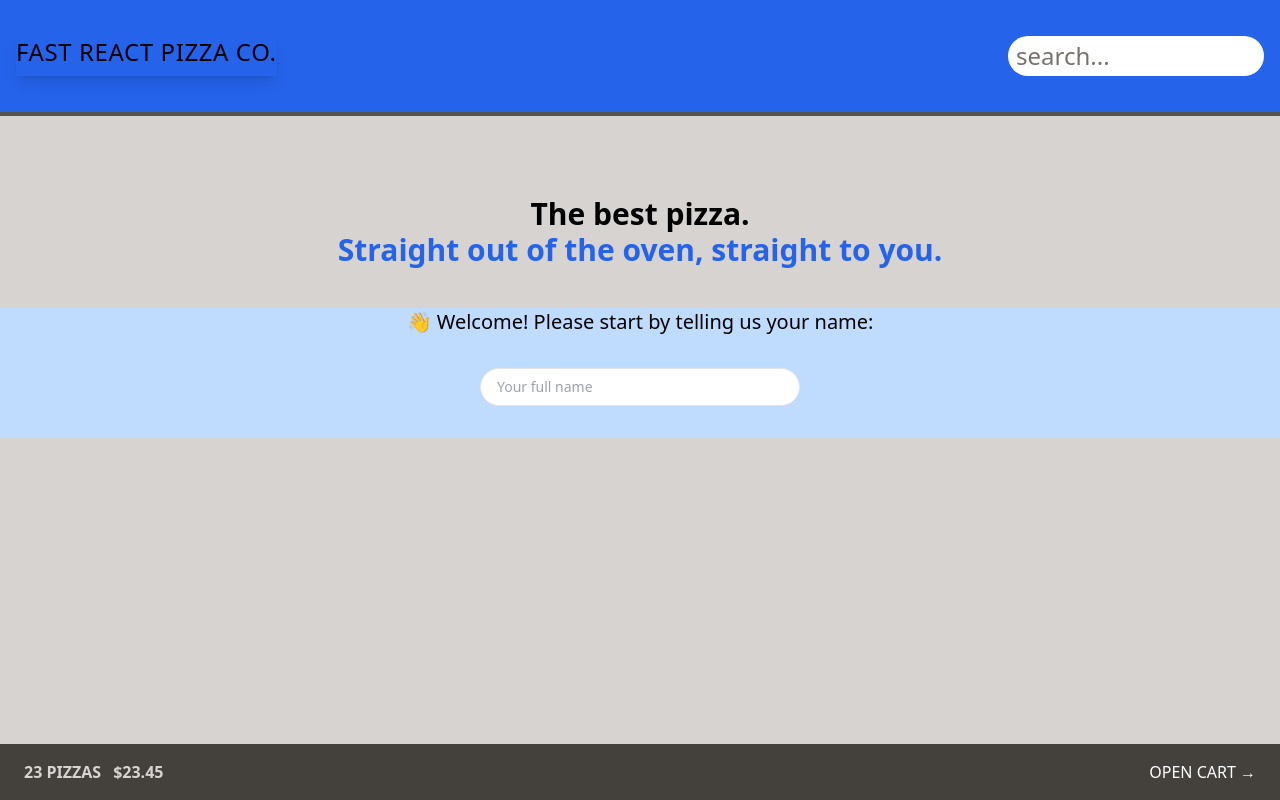
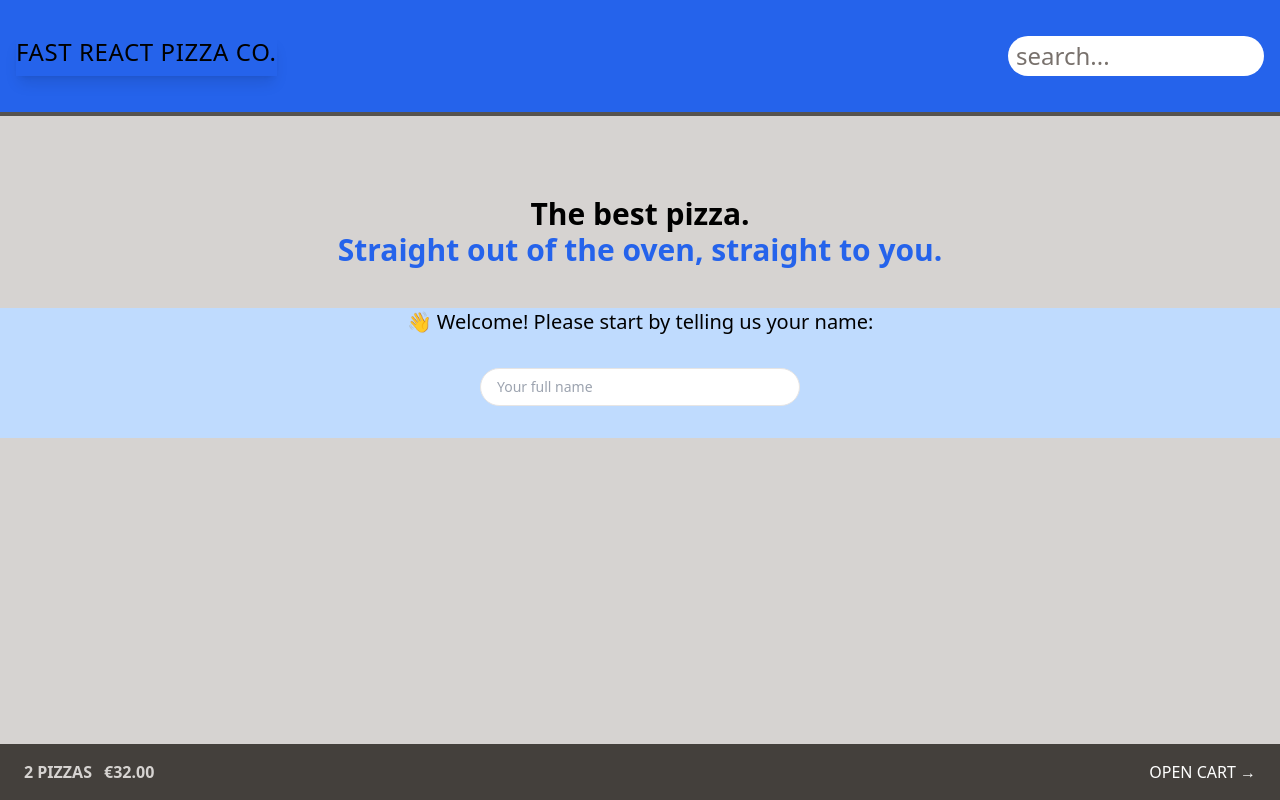
Before and after one commit to ThanhsonWeb/Pizza-project, a React (Vite) app: page / in a window 1280 px wide. Built offline with nearby package versions, Linux system fonts and the light colour scheme.

Commit message:
Fix CartOverView by Redux Selectors

```diff
--- a/src/features/cart/CartOverview.jsx
+++ b/src/features/cart/CartOverview.jsx
@@ -1,11 +1,23 @@
 import { Link } from 'react-router-dom';
+import { useSelector } from 'react-redux';
+import { getTotalPrice } from './cartSlice';
+import { formatCurrency } from '../../utils/helpers';
 
 function CartOverview() {
+  // c1 : write directly
+  const totalCartQuantity = useSelector((store) =>
+    store.cart.cart.reduce((sum, item) => sum + item.quantity, 0),
+  );
+  // c2 : import from cartSlice.js
+  const totalPrice = useSelector(getTotalPrice);
+
+  if (!totalCartQuantity) return null;
+
   return (
     <div className="flex items-center justify-between bg-stone-700 p-4 uppercase text-white sm:px-6">
       <p className="space-x-3 font-semibold text-stone-300">
-        <span>23 pizzas</span>
-        <span>$23.45</span>
+        <span>{totalCartQuantity} pizzas</span>
+        <span>{formatCurrency(totalPrice)}</span>
       </p>
 
       <Link to="/cart"> Open cart &rarr; </Link>
--- a/src/features/cart/cartSlice.js
+++ b/src/features/cart/cartSlice.js
@@ -34,4 +34,11 @@
 export const { addItem, deleteItem, increaseItem, decreaseItem, clearCart } =
   cartSlice.actions;
 
-export default cartSlice.reducers;
+export default cartSlice.reducer;
+
+// Selectors
+export const getTotalQuantity = (store) =>
+  store.cart.cart.reduce((sum, item) => sum + item.quantity, 0);
+
+export const getTotalPrice = (store) =>
+  store.cart.cart.reduce((sum, item) => sum + item.totalPrice, 0);
```
